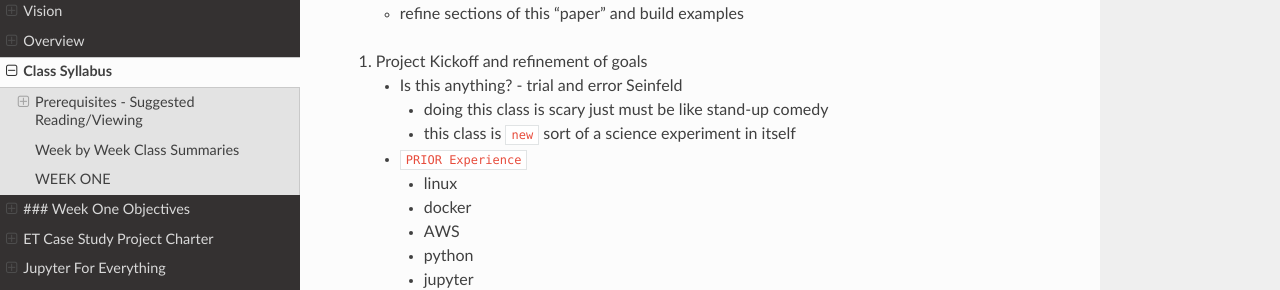
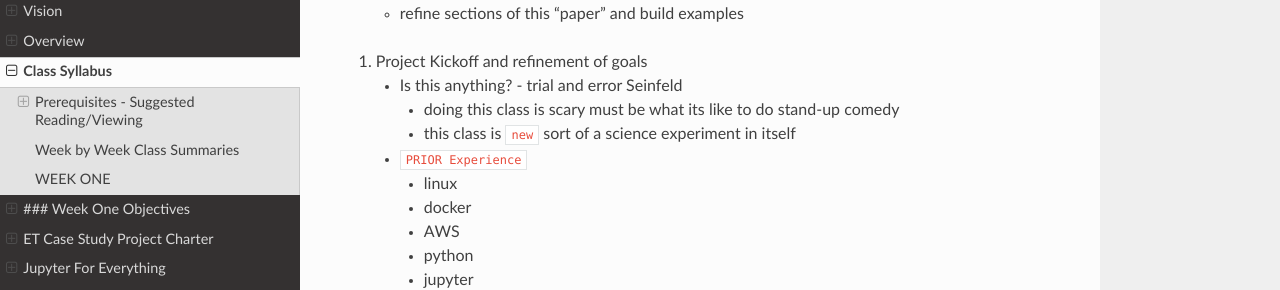
Before and after one commit to tonybutzer/harmony, a Sphinx documentation site: the page built from documentation/source/00weekbyweek.md, in a window 1280 px wide and 900 px high, scrolled down 2468 px. Shown: the part 158-448 px from the top of the window. Built offline with Sphinx 7.4.7 and the Read the Docs theme 2.0.0, drawn with Linux system fonts in a browser that asks for light colours; pages that are not in the unit, such as notebooks, are missing from menus.

Commit message:
automatic git update from Makefile

```diff
--- a/documentation/source/00weekbyweek.md
+++ b/documentation/source/00weekbyweek.md
@@ -79,7 +79,7 @@
 	- refine sections of this "paper" and build examples
 1. Project Kickoff and refinement of goals
 	- Is this anything? - trial and error Seinfeld
-		- doing this class is scary just must be like stand-up comedy
+		- doing this class is scary must be what its like to do stand-up comedy
 		- this class is `new` sort of a science experiment in itself
 	- `PRIOR Experience`
 		- linux
```
